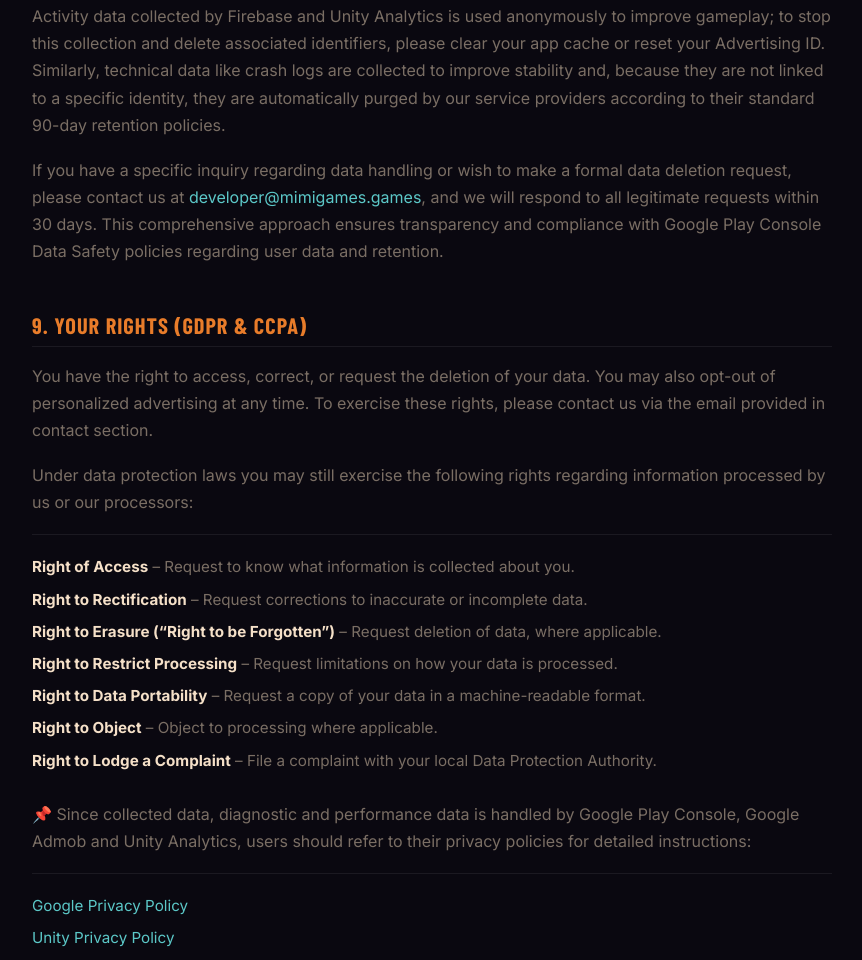
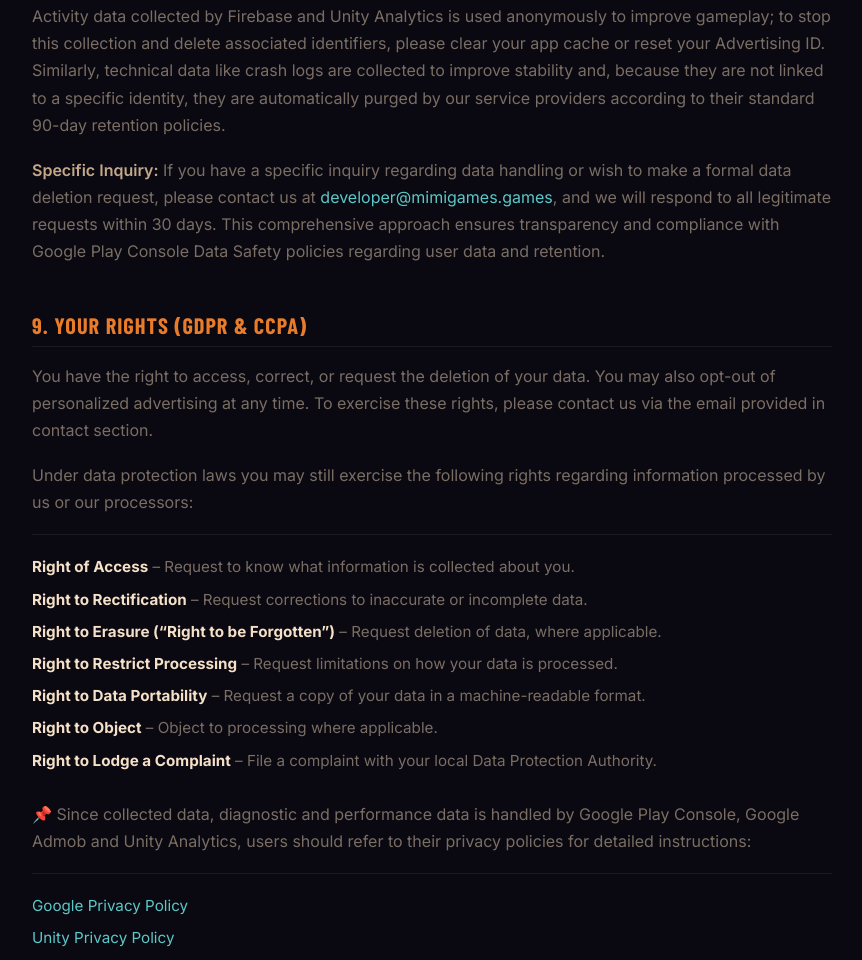
Before and after one commit to MimiGamesDev/mimigames-website, a plain HTML site: page privacy-policy.html in a window 1280 px wide. Shown: the part 6248-7208 px from the top of the page, without its empty margins (208-1070 px from the left). Drawn offline with nearby package versions, Linux system fonts and the light colour scheme; a web font is replaced by a local one.

Commit message:
Hot Fixes

```diff
--- a/privacy-policy.html
+++ b/privacy-policy.html
@@ -292,7 +292,7 @@
                     Advertising ID. Similarly, technical data like crash logs are collected to improve stability and,
                     because they are not linked to a specific identity, they are automatically purged by our service
                     providers according to their standard 90-day retention policies.</p>
-                <p>If you have a specific inquiry regarding data handling or wish to make a formal data deletion
+                <p> <strong>Specific Inquiry:</strong> If you have a specific inquiry regarding data handling or wish to make a formal data deletion
                     request, please contact us at <a href="mailto:developer@mimigames.games"
                         style="color:var(--teal);">developer@mimigames.games</a>, and we will respond to all legitimate
                     requests within 30 days. This comprehensive approach ensures transparency and compliance with Google
```
